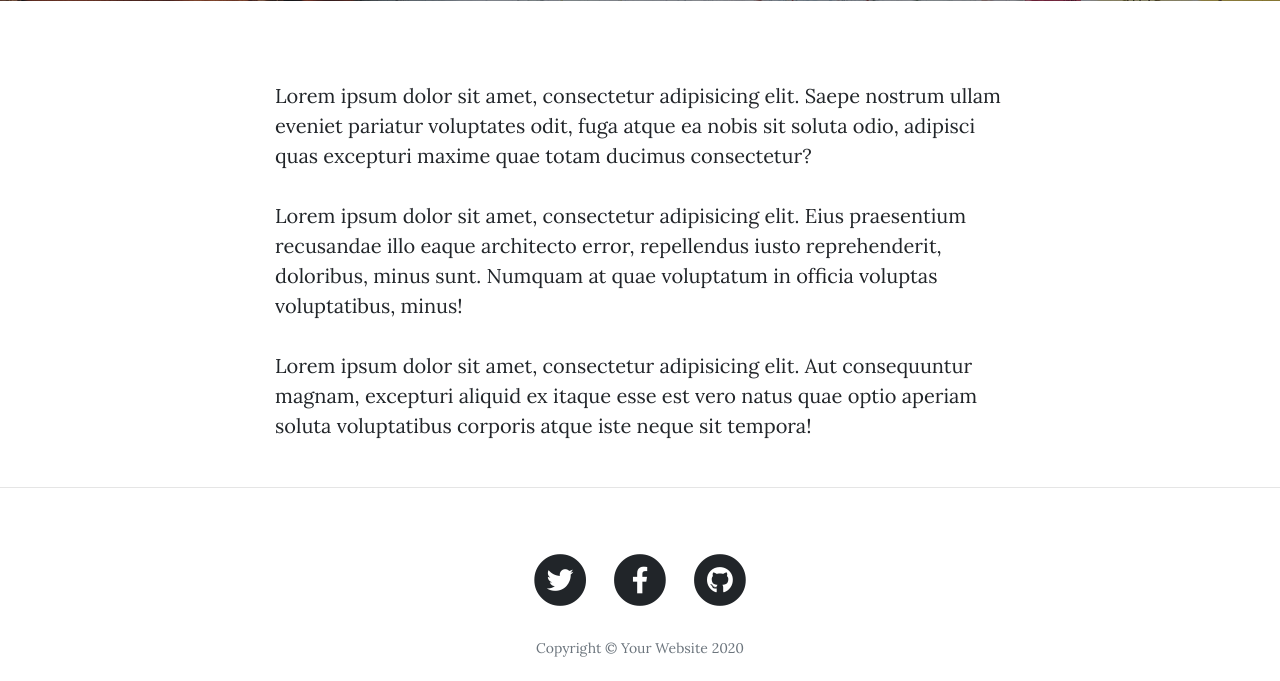
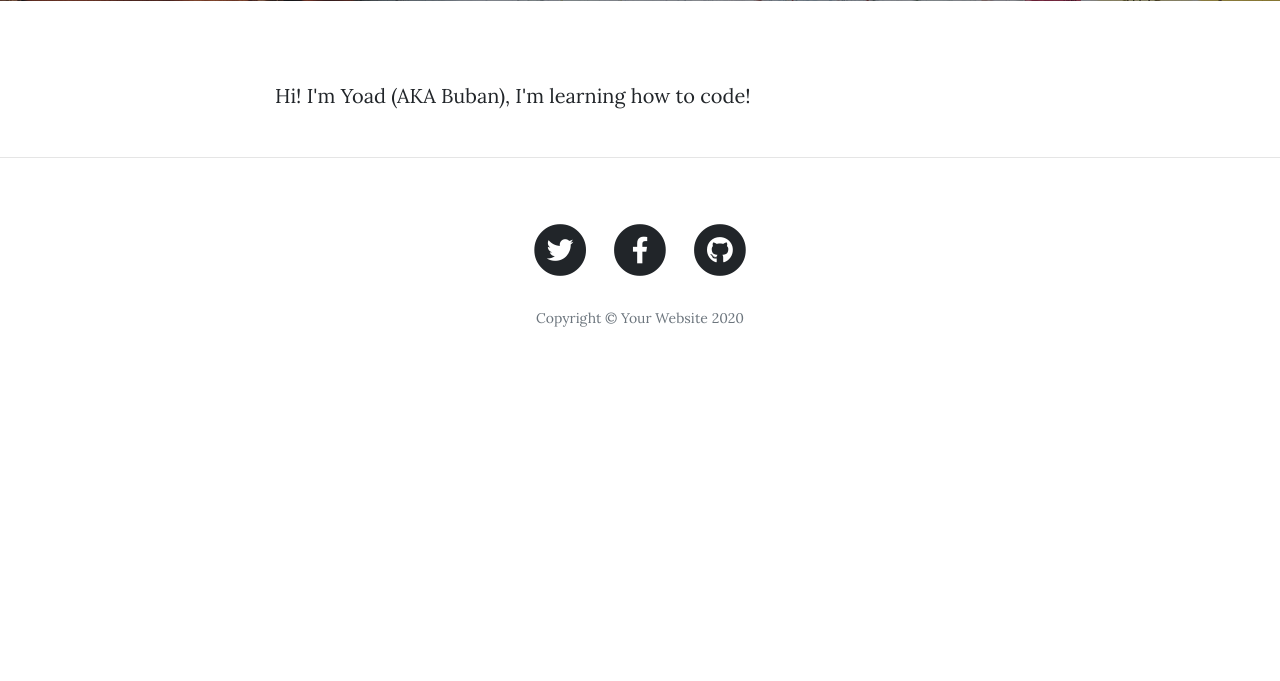
Before and after one commit to YoadBarok/Yoads-Blog, a Flask app: page /about in a window 1280 px wide. Shown: the part 531-1212 px from the top of the page. After the commit the page ends 858 px from the top, so only its background shows below. Run offline with Flask 2, Linux system fonts and the light colour scheme; some libraries are stand-ins or nearby versions.

```diff
--- a/templates/about.html
+++ b/templates/about.html
@@ -19,9 +19,7 @@
   <div class="container">
     <div class="row">
       <div class="col-lg-8 col-md-10 mx-auto">
-        <p>Lorem ipsum dolor sit amet, consectetur adipisicing elit. Saepe nostrum ullam eveniet pariatur voluptates odit, fuga atque ea nobis sit soluta odio, adipisci quas excepturi maxime quae totam ducimus consectetur?</p>
-        <p>Lorem ipsum dolor sit amet, consectetur adipisicing elit. Eius praesentium recusandae illo eaque architecto error, repellendus iusto reprehenderit, doloribus, minus sunt. Numquam at quae voluptatum in officia voluptas voluptatibus, minus!</p>
-        <p>Lorem ipsum dolor sit amet, consectetur adipisicing elit. Aut consequuntur magnam, excepturi aliquid ex itaque esse est vero natus quae optio aperiam soluta voluptatibus corporis atque iste neque sit tempora!</p>
+        <p>Hi! I'm Yoad (AKA Buban), I'm learning how to code!</p>
       </div>
     </div>
   </div>
```
